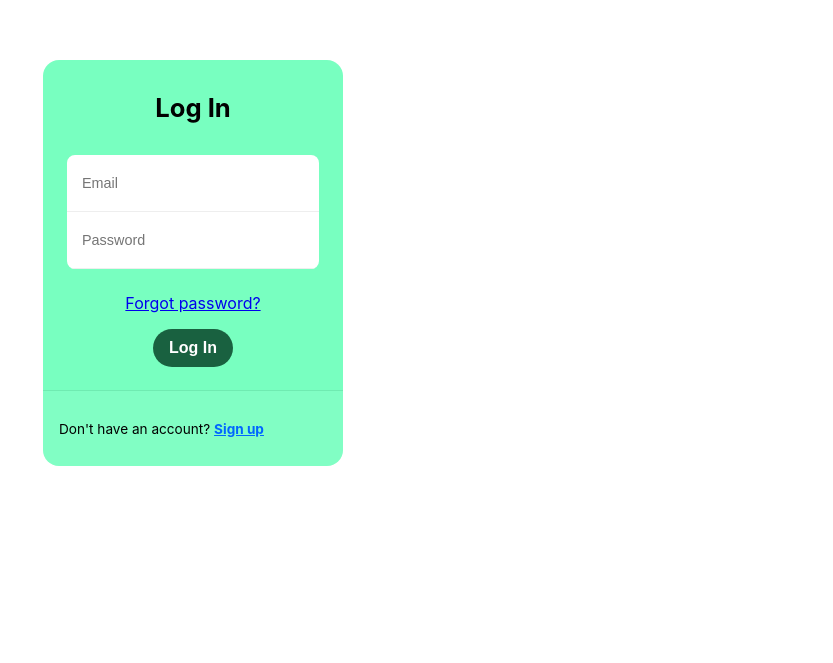
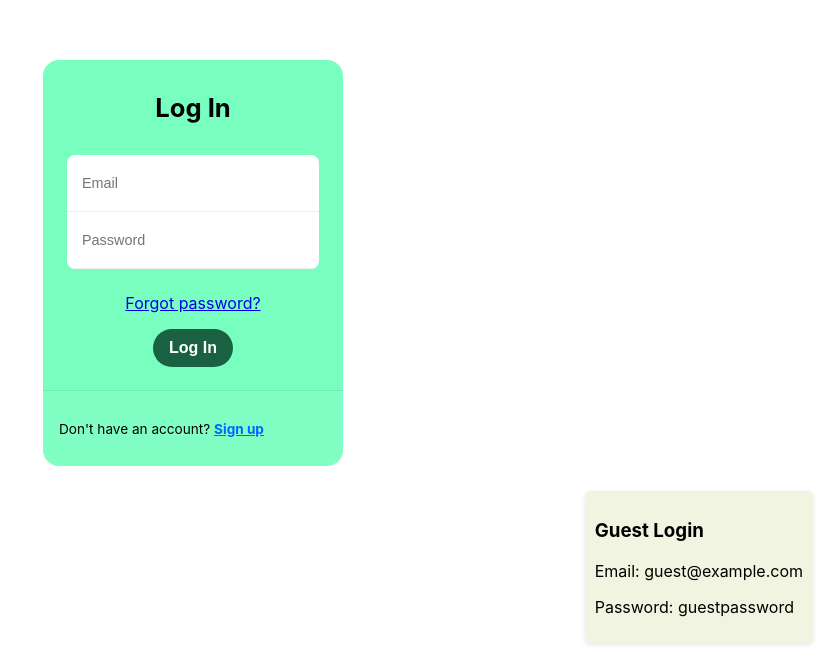
Before and after one commit to suryansh2206/Mail-box-client, a React (Create React App) app: page /login in a window 1280 px wide. Shown: the part 137-800 px from the top of the page, without its empty margins (447-1280 px from the left). Built offline with nearby package versions, Linux system fonts and the light colour scheme; the HTML template or start-up script is replaced by a standard one.

Commit message:
added guest login card

```diff
--- a/src/Components/Auth/Login.js
+++ b/src/Components/Auth/Login.js
@@ -90,6 +90,11 @@ const Login = () => {
           </p>
         </div>
       </div>
+      <div className={classes.guestLogin}>
+        <h3>Guest Login</h3>
+        <p>Email: guest@example.com</p>
+        <p>Password: guestpassword</p>
+      </div>
     </div>
   );
 };
--- a/src/Components/Auth/Login.module.css
+++ b/src/Components/Auth/Login.module.css
@@ -40,7 +40,7 @@
   overflow: hidden;
   border-radius: 8px;
   background-color: #fff;
-      margin: 1rem 0 .5rem;
+  margin: 1rem 0 0.5rem;
   width: 100%;
 }
 
@@ -51,13 +51,13 @@
   height: 40px;
   width: 100%;
   border-bottom: 1px solid #eee;
-      font-size: .9rem;
+  font-size: 0.9rem;
   padding: 8px 15px;
 }
 
 .formsection {
   padding: 16px;
-      font-size: .85rem;
+  font-size: 0.85rem;
   background-color: #bbf8db20;
   box-shadow: rgb(0 0 0 / 8%) 0 -1px;
 }
@@ -65,7 +65,7 @@
 .formsection a {
   font-weight: bold;
   color: #0066ff;
-      transition: color .3s ease;
+  transition: color 0.3s ease;
 }
 
 .formsection a:hover {
@@ -83,9 +83,19 @@
   font-size: 1rem;
   font-weight: 600;
   cursor: pointer;
-      transition: background-color .3s ease;
+  transition: background-color 0.3s ease;
 }
 
 .form button:hover {
   background-color: #1a61407b;
 }
+
+.guestLogin {
+  position: fixed;
+  bottom: 20px;
+  right: 20px;
+  background-color: #f1f4e1;
+  padding: 10px;
+  border-radius: 5px;
+  box-shadow: 0 2px 5px rgba(0, 0, 0, 0.1);
+}
```
Lines whose indentation alone changed are shown as unchanged.
